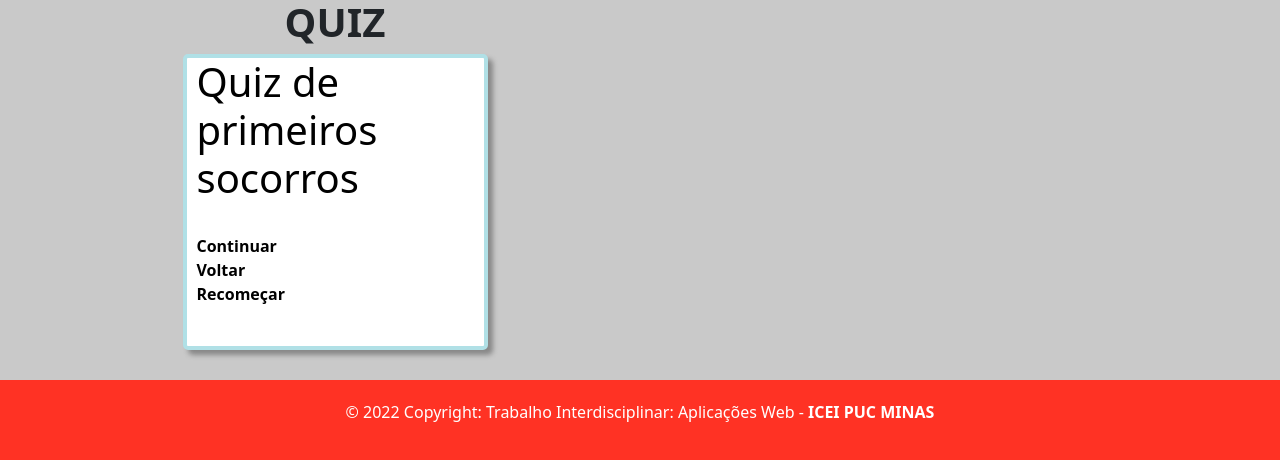
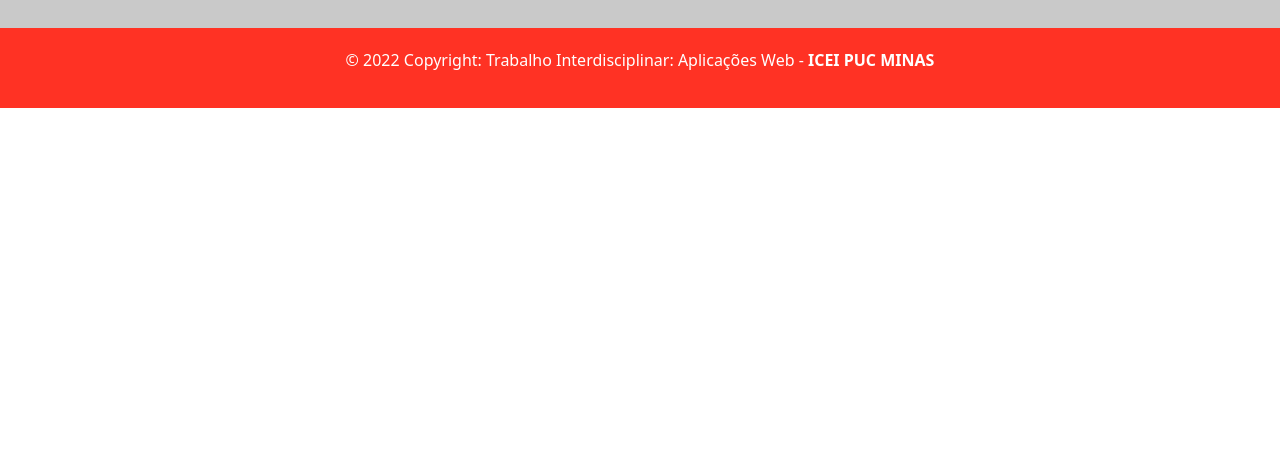
Before and after one commit to ICEI-PUC-Minas-PMGCC-TI/tiaw-pmg-cc-m-20221-tiaw-primeiros-socorros-2-t2-g2, a plain HTML site: page codigo/homepage.html in a window 1280 px wide. Shown: the part 4354-4814 px from the top of the page. After the commit the page ends 4462 px from the top, so only its background shows below. Drawn offline with nearby package versions, Linux system fonts and the light colour scheme; a script that the page names is missing.

Commit message:
Update homepage.html

```diff
--- a/codigo/homepage.html
+++ b/codigo/homepage.html
@@ -137,19 +137,6 @@
                   <div class="item"><iframe width="560" height="315" src="https://www.youtube.com/embed/BiiT11bUYBo" title="YouTube video player" frameborder="0" allow="accelerometer; autoplay; clipboard-write; encrypted-media; gyroscope; picture-in-picture" allowfullscreen></iframe></div>
                 </div>
               </div>
-                <div id="dinamicaJS" class="col-sm-12, col-md-6, col-lg-6">
-                  <h1><b>QUIZ</b></h1>
-                  <div id='container'>
-                    <div id='title'>
-                      <h1>Quiz de primeiros socorros</h1>
-                    </div>
-                    <br/>
-                    <div id='quiz'></div>
-                    <div class='button' id='next'><a href='#'>Continuar</a></div>
-                    <div class='button' id='prev'><a href='#'>Voltar</a></div>
-                    <div class='button' id='start'> <a href='#'>Recomeçar</a></div>
-                  </div>
-                </div>
           </div>
         </main>
 
```
Lines whose indentation alone changed are shown as unchanged.
